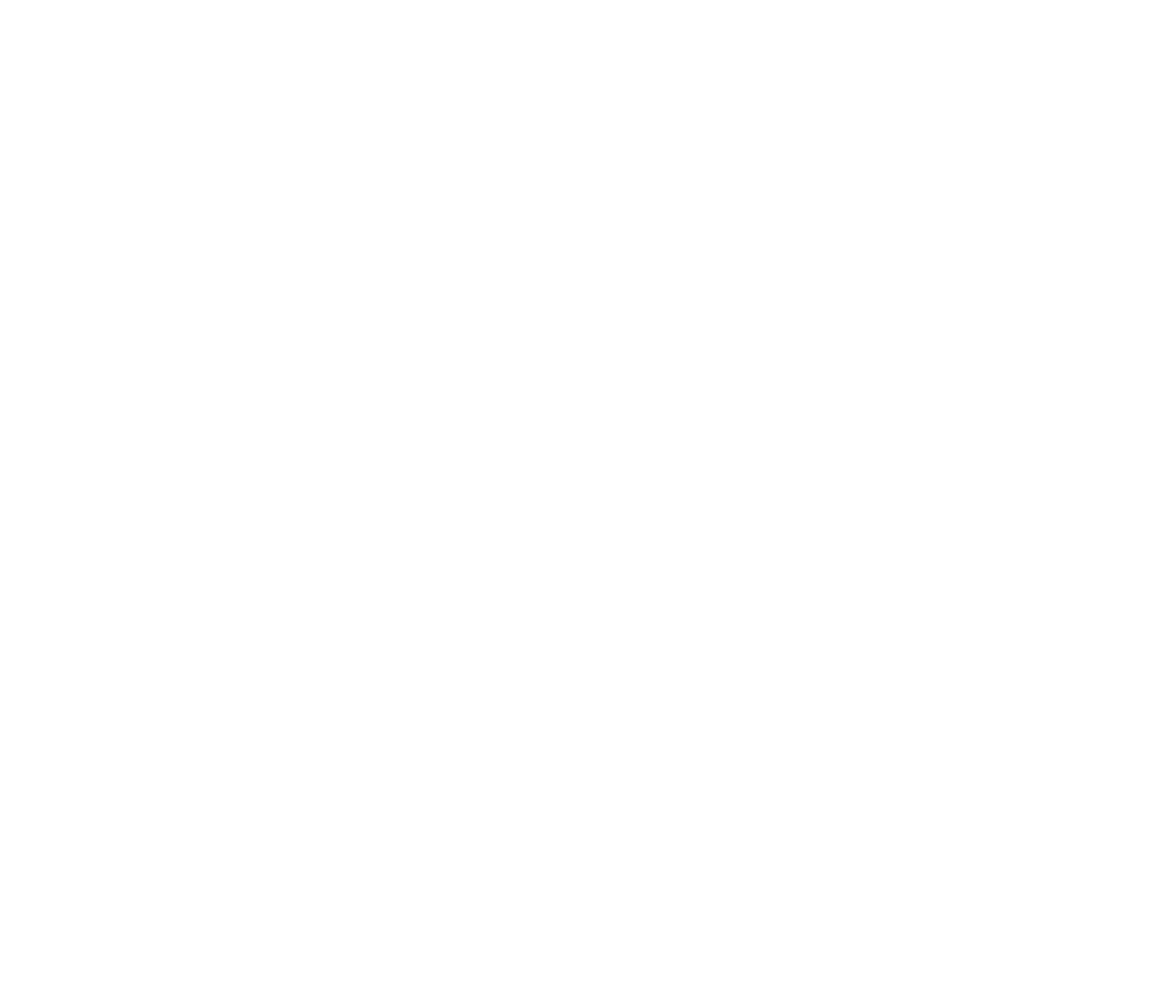
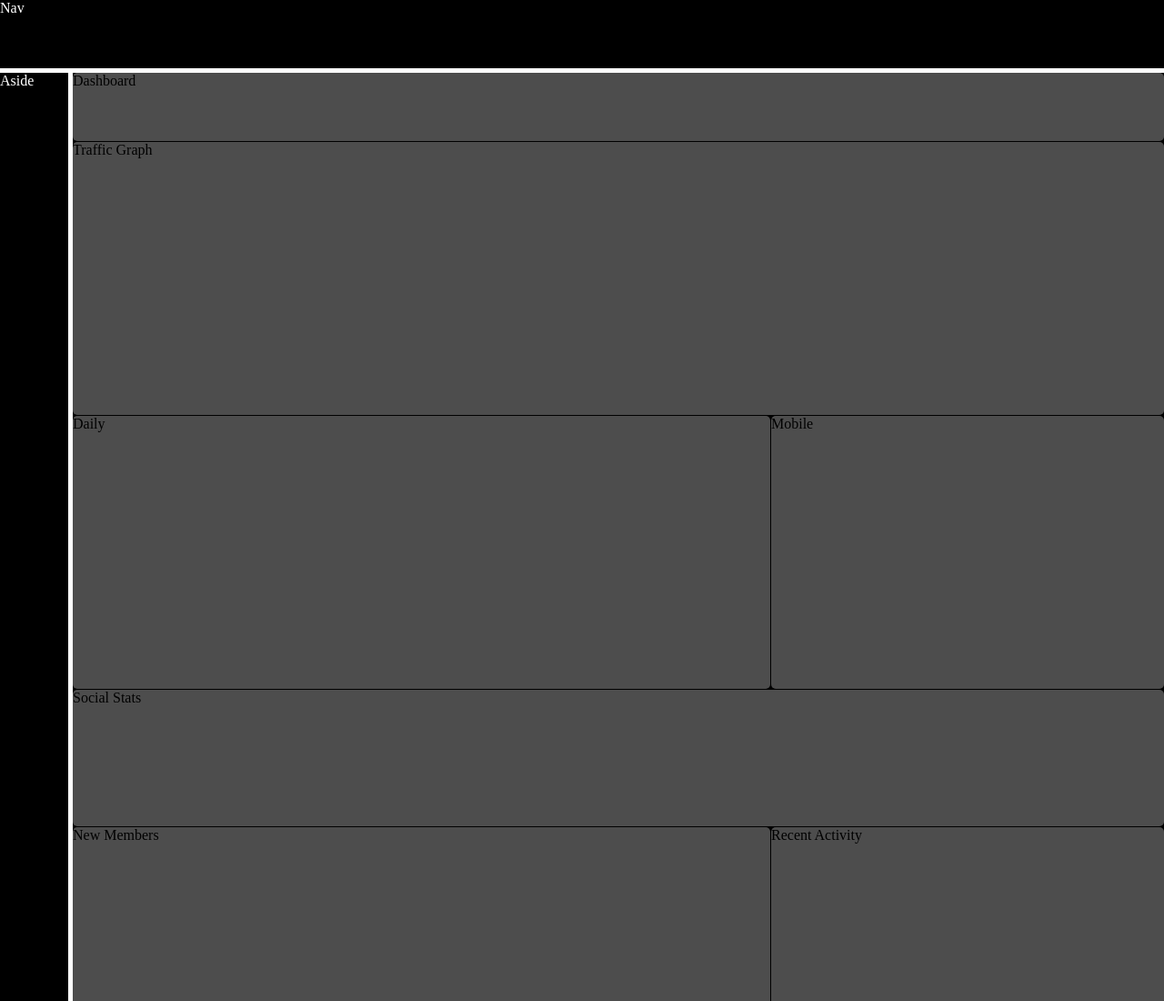
Before and after one commit to ColinStellDev96/fewd18_project7, a plain HTML site: page index.html in a window 1280 px wide. Shown: the top 1100 px of the page at 91% size. Before the commit the page ends 800 px from the top, so only its background shows below. Drawn offline with nearby package versions, Linux system fonts and the light colour scheme; files that its build step writes are made by us from their sources.

Commit message:
grid layout setup

```diff
--- a/index.html
+++ b/index.html
@@ -1,14 +1,36 @@
 <!DOCTYPE html>
 <html lang="en">
+
 <head>
     <meta charset="utf-8" />
     <meta http-equiv="X-UA-Compatible" content="IE=edge">
-        <title>Cigar App</title>
+    <title>Cigar App Dashboard</title>
     <meta name="viewport" content="width=device-width, initial-scale=1">
-        <link rel="stylesheet" type="text/css" media="screen" href="style.css" />
+    <link rel="stylesheet" href="https://use.fontawesome.com/releases/v5.3.1/css/all.css" integrity="sha384-mzrmE5qonljUremFsqc01SB46JvROS7bZs3IO2EmfFsd15uHvIt+Y8vEf7N7fWAU"
+        crossorigin="anonymous">
+    <link rel="stylesheet" type="text/css" media="screen" href="css/style.css" />
     <script src="main.js"></script>
 </head>
+
 <body>
+    <div class="container">
+        <nav>Nav</nav>
+        <aside>Aside</aside>
+        <main>
+            <div class='dash-head'>Dashboard</div>
+            <div class='traffic-graph'>Traffic Graph</div>
+            <div class='daily-graph'>Daily</div>
+            <div class='mobile-users'>Mobile</div>
+            <div class='social-stats'>Social Stats</div>
+            <div class='new-members'>New Members</div>
+            <div class='recent-activity'>Recent Activity</div>
+            <div class='message-user'>Message User</div>
+            <div class='settings'>Settings</div>
+            <div></div>
+        </main>
+        <footer>Footer</footer>
+    </div>
 
 </body>
+
 </html>
--- a/scss/components/_aside.scss
+++ b/scss/components/_aside.scss
@@ -0,0 +1,4 @@
+aside {
+    background-color: #000;
+    color: white;
+}
--- a/scss/components/_footer.scss
+++ b/scss/components/_footer.scss
@@ -0,0 +1,4 @@
+footer {
+    background-color: #000;
+    color: white;
+}
--- a/scss/components/_grid.scss
+++ b/scss/components/_grid.scss
@@ -0,0 +1,104 @@
+.container {
+    height: auto;
+    display: grid;
+    grid-template-columns: 1fr;
+    grid-auto-rows: minmax(75px, auto);
+    grid-gap: 5px;
+    grid-template-areas:
+        "navigation"
+        "aside"
+        "main"
+        "footer";
+
+    @include mq (medium) {
+        grid-template-columns: minmax(75px, auto) 1fr 17fr;
+        grid-template-rows: em(75px) minmax(75px, auto) 75px;
+        grid-template-areas:
+            "navigation navigation navigation"
+            "aside main main"
+            "aside footer footer";
+    }
+}
+
+nav {
+    grid-area: navigation;
+}
+
+aside {
+    grid-area: aside;
+}
+
+main {
+    grid-area: main;
+}
+
+footer {
+    grid-area: footer;
+}
+
+main {
+    display: grid;
+    grid-template-columns: 1fr;
+    grid-auto-rows: minmax(150px, auto);
+    grid-gap: 1px;
+    grid-template-areas:
+        "dash"
+        "traffic"
+        "daily"
+        "mobile"
+        "social"
+        "members"
+        "activity"
+        "message"
+        "settings";
+
+    @include mq (medium) {
+        grid-template-columns: minmax(767px, auto) 1fr;
+        grid-template-rows: 75px 300px 300px 150px 300px 300px;
+        grid-template-areas:
+            "dash dash"
+            "traffic traffic"
+            "daily mobile"
+            "social social"
+            "members activity"
+            "message settings"
+    }
+}
+
+
+
+.dash-head {
+    grid-area: dash;
+}
+
+.traffic-graph {
+    grid-area: traffic;
+}
+
+.daily-graph {
+    grid-area: daily
+}
+
+.mobile-users {
+    grid-area: mobile
+}
+
+.social-stats {
+    grid-area: social;
+}
+
+.new-members {
+    grid-area: members;
+}
+
+.recent-activity {
+    grid-area: activity;
+}
+
+.message-user {
+    grid-area: message;
+}
+
+.settings {
+    grid-area: settings;
+}
--- a/scss/components/_main.scss
+++ b/scss/components/_main.scss
@@ -0,0 +1,19 @@
+main {
+    background-color: #000;
+    color: white;
+}
+
+.dash-head,
+.traffic-graph,
+.daily-graph,
+.mobile-users,
+.social-stats,
+.new-members,
+.recent-activity,
+.message-user,
+.settings {
+    background-color: white;
+    opacity: .3;
+    border-radius: 5px;
+    color: black;
+}
--- a/scss/components/_nav.scss
+++ b/scss/components/_nav.scss
@@ -0,0 +1,4 @@
+nav {
+    background-color: #000;
+    color: white;
+}
```
Also changed, not shown: css/style.css, 1 other file. Lines whose indentation alone changed are shown as unchanged.
